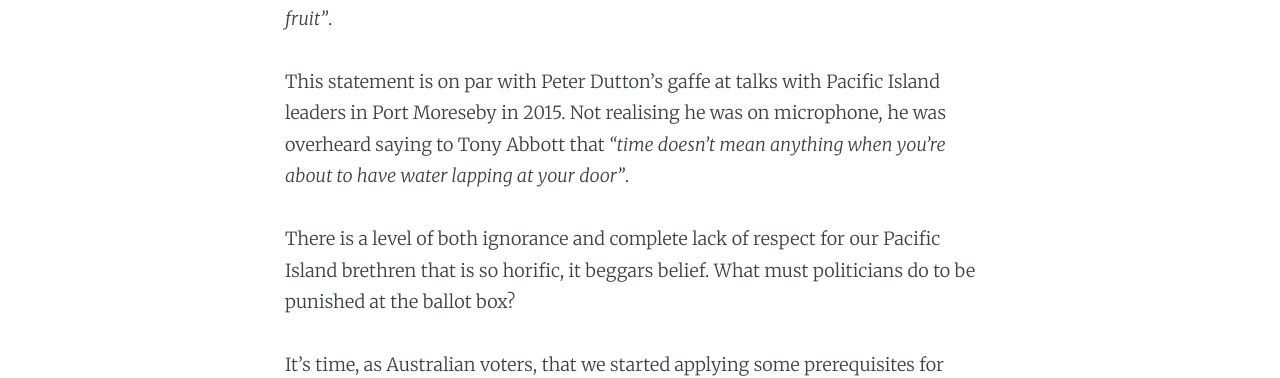
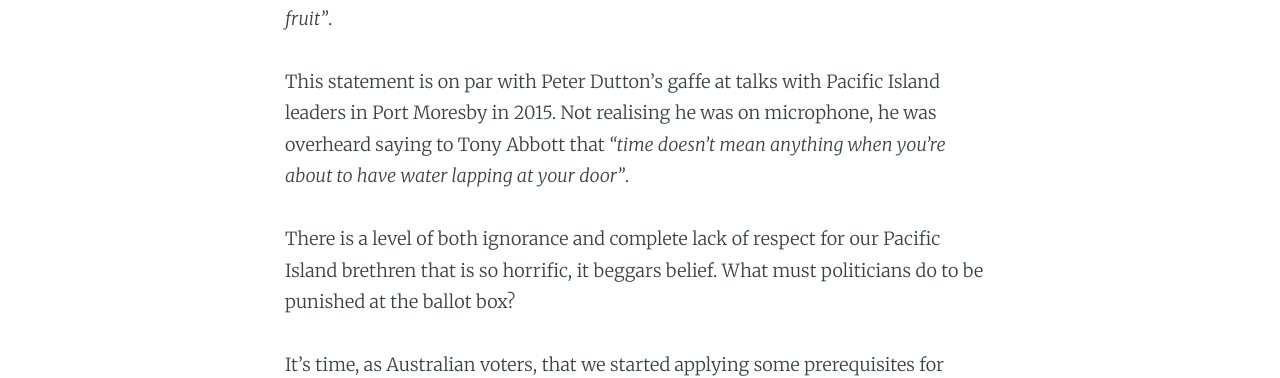
Before and after one commit to frontben-ch/frontben-ch.github.io, a Jekyll site: the page built from _posts/2019-08-23-picking-fruit.md, in a window 1280 px wide. Shown: the part 1152-1530 px from the top of the page. Built offline with Jekyll 4.4.1, drawn with Linux system fonts in a browser that asks for light colours.

Commit message:
spelling

```diff
--- a/_posts/2019-08-23-picking-fruit.md
+++ b/_posts/2019-08-23-picking-fruit.md
@@ -15,12 +15,12 @@
 fruit"_.
 
 This statement is on par with Peter Dutton's gaffe at talks with Pacific
-Island leaders in Port Moreseby in 2015. Not realising he was on microphone,
+Island leaders in Port Moresby in 2015. Not realising he was on microphone,
 he was overheard saying to Tony Abbott that _"time doesn't mean anything when
 you're about to have water lapping at your door"_.
 
 There is a level of both ignorance and complete lack of respect for our Pacific
-Island brethren that is so horific, it beggars belief. What must politicians do
+Island brethren that is so horrific, it beggars belief. What must politicians do
 to be punished at the ballot box?
 
 It's time, as Australian voters, that we started applying some prerequisites
```
